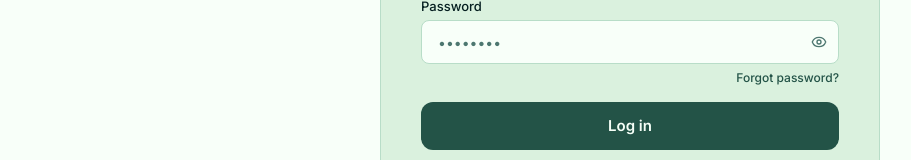
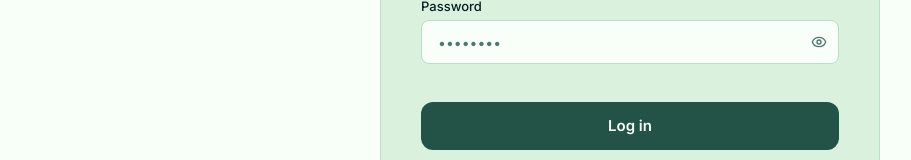
Before and after one commit to MhamedRayan/STAGELINK, a React (Vite) app in the folder frontend/: page /login in a window 1280 px wide. Shown: the part 369-529 px from the top of the page, without its empty margins (10-921 px from the left). Built offline with nearby package versions, Linux system fonts and the light colour scheme.

Commit message:
minor aesthetic changes

```diff
--- a/frontend/src/features/auth/pages/AuthLoginPage.tsx
+++ b/frontend/src/features/auth/pages/AuthLoginPage.tsx
@@ -34,7 +34,7 @@ export function AuthLoginPage() {
     defaultValues: { email: '', password: '' },
   });
 
-  // One message slot next to "Forgot password?" so the card layout never shifts.
+  // Fixed-height message slot so the card layout never shifts when an error appears.
   const message = errors.email?.message ?? errors.password?.message ?? serverMessage;
 
   const onSubmit = handleSubmit(async ({ email, password }) => {
@@ -89,17 +89,10 @@ export function AuthLoginPage() {
             />
           </Field>
 
-          <div className="mt-1.5 flex min-h-[15px] items-start justify-between gap-4">
+          <div className="mt-1.5 min-h-[15px]">
             <p role="alert" className="text-[12px] leading-[15px] text-pill-danger-fg">
               {message}
             </p>
-            <button
-              type="button"
-              onClick={() => setServerMessage(S.login.forgotUnavailable)}
-              className="shrink-0 text-[12px] font-medium leading-[15px] text-surface-600 hover:underline"
-            >
-              {S.login.forgot}
-            </button>
           </div>
 
           <Button type="submit" size="lg" isLoading={isSubmitting} className="mt-[17px] w-full">
--- a/frontend/src/features/auth/strings.ts
+++ b/frontend/src/features/auth/strings.ts
@@ -7,9 +7,6 @@ export const S = {
     emailPlaceholder: 'name@university.dz',
     passwordLabel: 'Password',
     passwordPlaceholder: '••••••••',
-    forgot: 'Forgot password?',
-    forgotUnavailable:
-      'Password reset is not available yet. Please contact your university administrator.',
     submit: 'Log in',
     note: 'Students and supervisors use accounts created by the university. Companies register and log in after verification.',
     newCompany: 'New company? Create an account',
```
Also changed, not shown: 2 other files (tests, documents, lock files or other folders).
